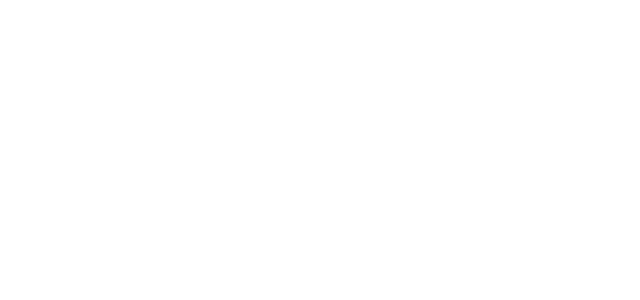
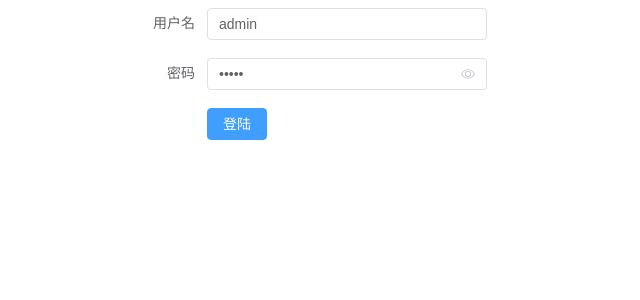
Before and after one commit to daveyuuuu/blog-admin, a Vue app: page /login in a window 1280 px wide. Before the commit this address had no page. Shown: the top 300 px of the page, without its empty margins (353-993 px from the left). Built offline with nearby package versions, Linux system fonts and the light colour scheme.

Commit message:
feat(Login): add login form

```diff
--- a/src/router/index.ts
+++ b/src/router/index.ts
@@ -1,6 +1,15 @@
 import { createRouter, createWebHistory, RouteRecordRaw } from 'vue-router';
 
 const routes: Array<RouteRecordRaw> = [
+  {
+    path: '/',
+    redirect: '/login'
+  },
+  {
+    path: '/login',
+    name: 'Login',
+    component: () => import('@/views/login/Login.vue'),
+  },
 ];
 
 const router = createRouter({
--- /dev/null
+++ b/src/views/login/Login.vue
@@ -0,0 +1,36 @@
+<template>
+  <main>
+    <el-form :model="loginForm" label-width="120px" class="login-form">
+      <el-form-item label="用户名">
+        <el-input v-model="loginForm.username"></el-input>
+      </el-form-item>
+      <el-form-item label="密码">
+        <el-input v-model="loginForm.password" :show-password="true"></el-input>
+      </el-form-item>
+      <el-form-item>
+        <el-button type="primary" @click="onSubmit">登陆</el-button>
+      </el-form-item>
+    </el-form>
+  </main>
+</template>
+
+<script lang="ts" setup>
+import { reactive } from 'vue';
+
+const loginForm = reactive({
+  username: 'admin',
+  password: 'admin',
+});
+const onSubmit = () => {
+  console.log('loginForm', loginForm);
+};
+</script>
+
+<style lang="scss" scoped>
+.login-form {
+  width: 400px;
+  margin: 0 auto;
+  height: 100px;
+  color: #fff;
+}
+</style>
```
Also changed, not shown: auto-imports.d.ts (+5 -2 lines).
